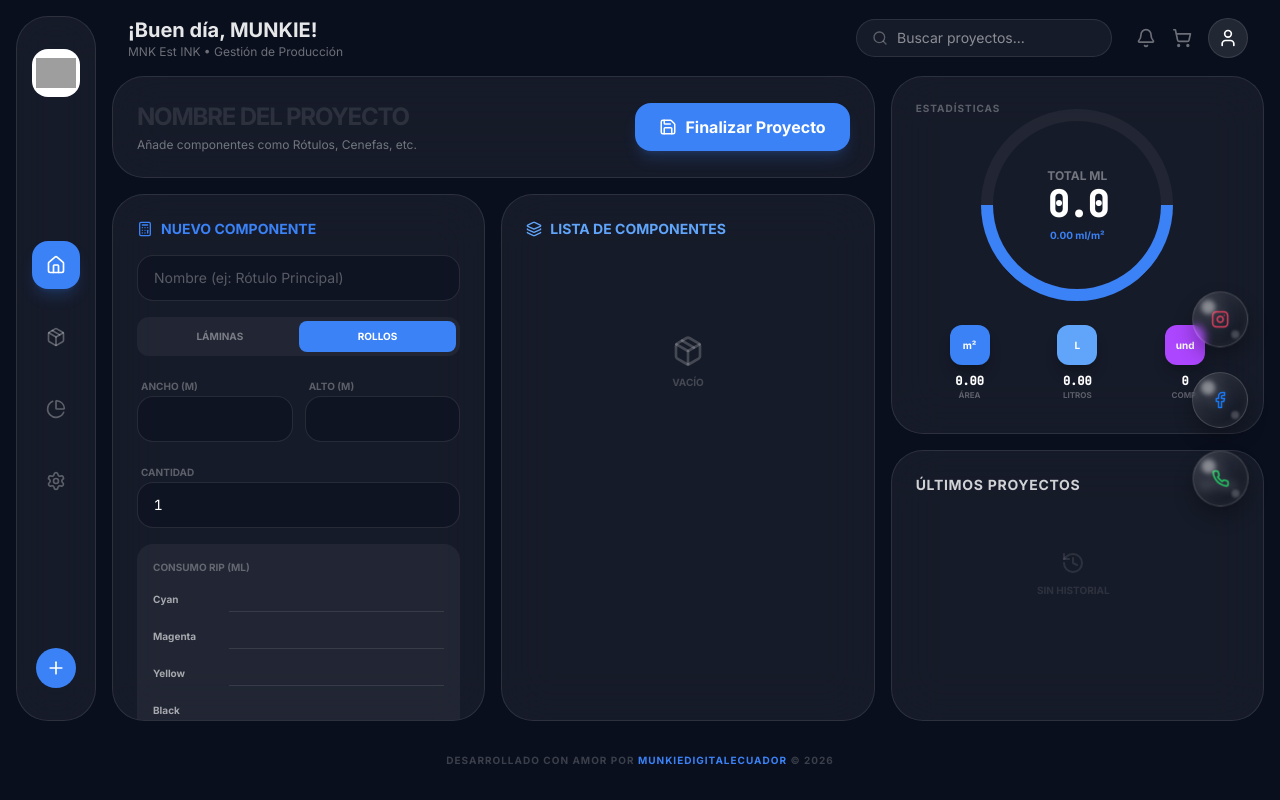
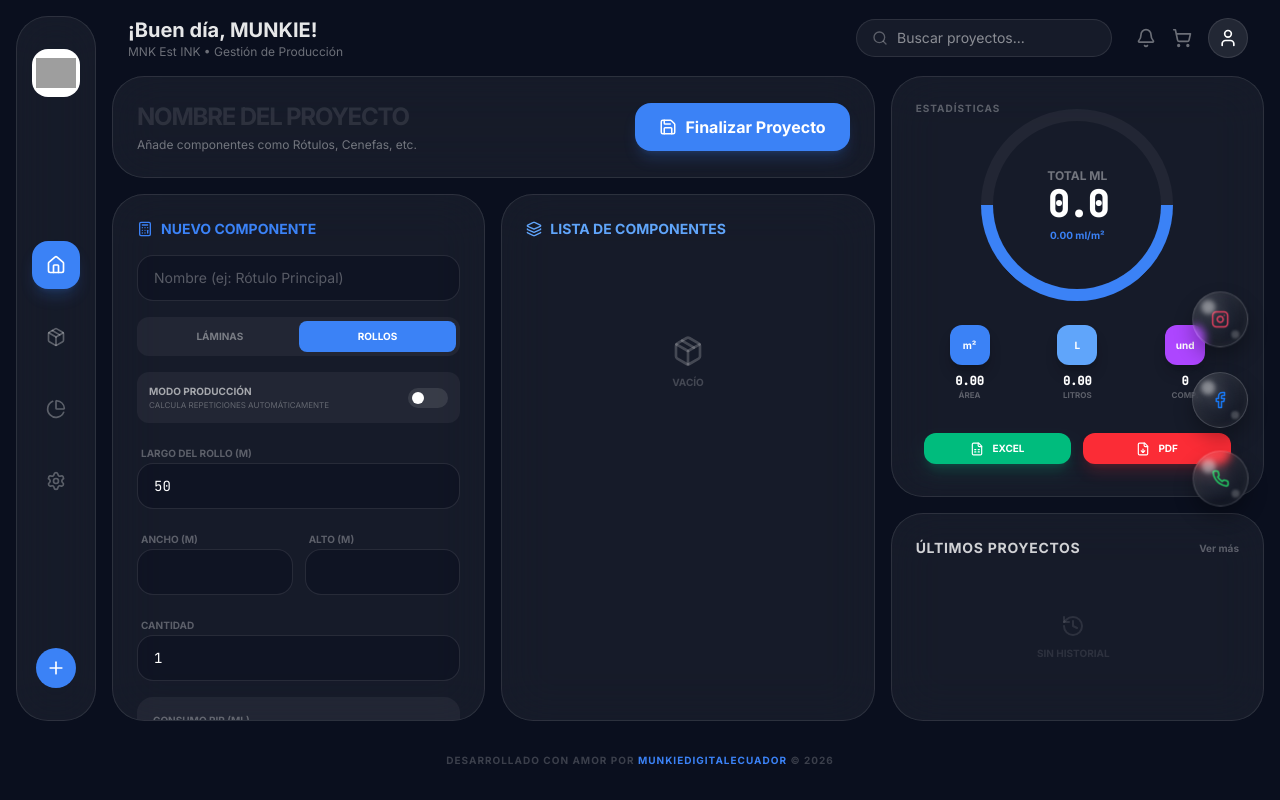
Before and after one commit to munkiedigitalecexe/Calculosdetintasprueba, a React (Vite) app: page / in a window 1280 px wide. Both pictures are taken after a click on the button "ROLLOS". Built offline with nearby package versions, Linux system fonts and the light colour scheme; grey boxes are pictures that could not be loaded.

Commit message:
feat: Enhance project calculation and export
Introduces new fields for production mode calculations (unitsPerStrip, totalUnitsTarget) to better estimate quantities. Adds support for calculating rolls needed for roll substrates. Implements PDF and XLSX export functionality for project data.

```diff
--- a/src/App.tsx
+++ b/src/App.tsx
@@ -21,9 +21,15 @@ import {
   PieChart,
   Package,
   ChevronRight,
-  X
+  X,
+  Download,
+  FileSpreadsheet,
+  FileDown
 } from 'lucide-react';
 import { motion, AnimatePresence } from 'motion/react';
+import * as XLSX from 'xlsx';
+import { jsPDF } from 'jspdf';
+import 'jspdf-autotable';
 import { SubstrateType, InkComponent, Project, ProjectComponent, DEFAULT_ROLL_WIDTH, DEFAULT_ROLL_LENGTH } from './types';
 
 const INITIAL_INKS: InkComponent[] = [
@@ -48,8 +54,20 @@ export default function App() {
     width: 0,
     height: 0,
     quantity: 1,
+    unitsPerStrip: 0,
+    totalUnitsTarget: 0,
+    rollLength: DEFAULT_ROLL_LENGTH,
     inks: INITIAL_INKS.map(ink => ({ ...ink })),
   });
+
+  const [productionMode, setProductionMode] = useState(false);
+
+  useEffect(() => {
+    if (productionMode && newComp.unitsPerStrip > 0 && newComp.totalUnitsTarget > 0) {
+      const calculatedQty = Math.ceil(newComp.totalUnitsTarget / newComp.unitsPerStrip);
+      setNewComp(prev => ({ ...prev, quantity: calculatedQty }));
+    }
+  }, [productionMode, newComp.unitsPerStrip, newComp.totalUnitsTarget]);
 
   useEffect(() => {
     const saved = localStorage.getItem('mnk_ink_projects');
@@ -72,13 +90,20 @@ export default function App() {
       return;
     }
     const area = newComp.width * newComp.height * newComp.quantity;
-    const inkMl = newComp.inks.reduce((sum, ink) => sum + ink.ml, 0);
+    const inkMl = newComp.inks.reduce((sum, ink) => sum + ink.ml, 0) * newComp.quantity;
+
+    let rollsNeeded = 0;
+    if (newComp.substrateType === SubstrateType.ROLL && newComp.height > 0 && newComp.rollLength > 0) {
+      const stripsPerRoll = Math.floor(newComp.rollLength / newComp.height);
+      rollsNeeded = stripsPerRoll > 0 ? newComp.quantity / stripsPerRoll : 0;
+    }
 
     const component: ProjectComponent = {
       id: crypto.randomUUID(),
       ...newComp,
       area,
-      inkMl
+      inkMl,
+      rollsNeeded: rollsNeeded > 0 ? rollsNeeded : undefined
     };
 
     setComponents(prev => [...prev, component]);
@@ -88,6 +113,9 @@ export default function App() {
       width: 0,
       height: 0,
       quantity: 1,
+      unitsPerStrip: 0,
+      totalUnitsTarget: 0,
+      rollLength: DEFAULT_ROLL_LENGTH,
       inks: INITIAL_INKS.map(ink => ({ ...ink })),
     });
   };
@@ -128,6 +156,68 @@ export default function App() {
 
   const deleteProject = (id: string) => {
     setProjects(prev => prev.filter(p => p.id !== id));
+  };
+
+  const exportToExcel = () => {
+    if (components.length === 0) {
+      alert("No hay datos para exportar");
+      return;
+    }
+
+    const data = components.map(c => ({
+      Componente: c.name,
+      Sustrato: c.substrateType,
+      "Ancho (m)": c.width,
+      "Alto (m)": c.height,
+      Cantidad: c.quantity,
+      "Área Total (m2)": c.area.toFixed(2),
+      "Tinta Total (ml)": c.inkMl.toFixed(2),
+      "Unid. por Tira": c.unitsPerStrip || "-",
+      "Total Unidades": c.totalUnitsTarget || "-",
+      "Rollos Estimados": c.rollsNeeded?.toFixed(2) || "-"
+    }));
+
+    const ws = XLSX.utils.json_to_sheet(data);
+    const wb = XLSX.utils.book_new();
+    XLSX.utils.book_append_sheet(wb, ws, "Producción");
+    XLSX.writeFile(wb, `${projectName || 'Proyecto'}_MNK_INK.xlsx`);
+  };
+
+  const exportToPDF = () => {
+    if (components.length === 0) {
+      alert("No hay datos para exportar");
+      return;
+    }
+
+    const doc = new jsPDF();
+    const title = projectName || "PROYECTO MNK EST INK";
+
+    doc.setFontSize(20);
+    doc.text(title.toUpperCase(), 14, 22);
+    doc.setFontSize(11);
+    doc.setTextColor(100);
+    doc.text(`Fecha: ${new Date().toLocaleString()}`, 14, 30);
+    doc.text(`Total Tinta: ${totals.totalInkMl.toFixed(1)} ml`, 14, 38);
+    doc.text(`Rendimiento: ${totals.mlPerM2.toFixed(2)} ml/m2`, 14, 46);
+
+    const tableData = components.map(c => [
+      c.name,
+      c.width + "x" + c.height,
+      c.quantity,
+      c.area.toFixed(2) + " m2",
+      c.inkMl.toFixed(1) + " ml",
+      c.totalUnitsTarget || "-"
+    ]);
+
+    (doc as any).autoTable({
+      startY: 55,
+      head: [['Componente', 'Medida', 'Cant.', 'Área', 'Tinta', 'Unid. Totales']],
+      body: tableData,
+      theme: 'grid',
+      headStyles: { fillColor: [59, 130, 246] }
+    });
+
+    doc.save(`${projectName || 'Proyecto'}_MNK_INK.pdf`);
   };
 
   return (
@@ -239,6 +329,55 @@ export default function App() {
                       </button>
                     </div>
 
+                    {/* Production Mode Toggle */}
+                    <div className="flex items-center justify-between bg-white/5 p-3 rounded-xl">
+                      <div className="flex flex-col">
+                        <span className="text-[10px] font-bold text-white/60 uppercase">Modo Producción</span>
+                        <span className="text-[8px] text-white/30 uppercase">Calcula repeticiones automáticamente</span>
+                      </div>
+                      <button
+                        onClick={() => setProductionMode(!productionMode)}
+                        className={`w-10 h-5 rounded-full relative transition-colors ${productionMode ? 'bg-brand-accent' : 'bg-white/10'}`}
+                      >
+                        <div className={`absolute top-1 w-3 h-3 rounded-full bg-white transition-all ${productionMode ? 'left-6' : 'left-1'}`} />
+                      </button>
+                    </div>
+
+                    {productionMode && (
+                      <div className="grid grid-cols-2 gap-3 bg-brand-accent/5 p-4 rounded-2xl border border-brand-accent/20">
+                        <div className="space-y-1">
+                          <label className="text-[10px] font-bold text-brand-accent uppercase ml-1">Unid. por Tira</label>
+                          <input
+                            type="number"
+                            className="input-field-dark border-brand-accent/20"
+                            value={newComp.unitsPerStrip || ''}
+                            onChange={e => setNewComp(prev => ({ ...prev, unitsPerStrip: parseInt(e.target.value) || 0 }))}
+                          />
+                        </div>
+                        <div className="space-y-1">
+                          <label className="text-[10px] font-bold text-brand-accent uppercase ml-1">Total Unidades</label>
+                          <input
+                            type="number"
+                            className="input-field-dark border-brand-accent/20"
+                            value={newComp.totalUnitsTarget || ''}
+                            onChange={e => setNewComp(prev => ({ ...prev, totalUnitsTarget: parseInt(e.target.value) || 0 }))}
+                          />
+                        </div>
+                      </div>
+                    )}
+
+                    {newComp.substrateType === SubstrateType.ROLL && (
+                      <div className="space-y-1">
+                        <label className="text-[10px] font-bold text-white/30 uppercase ml-1">Largo del Rollo (m)</label>
+                        <input
+                          type="number"
+                          className="input-field-dark font-mono"
+                          value={newComp.rollLength}
+                          onChange={e => setNewComp(prev => ({ ...prev, rollLength: parseFloat(e.target.value) || 0 }))}
+                        />
+                      </div>
+                    )}
+
                     <div className="grid grid-cols-2 gap-3">
                       <div className="space-y-1">
                         <label className="text-[10px] font-bold text-white/30 uppercase ml-1">Ancho (m)</label>
@@ -329,8 +468,13 @@ export default function App() {
                             <div className="flex flex-col">
                               <span className="text-xs font-bold text-white/80">{comp.name}</span>
                               <span className="text-[10px] text-white/30 font-mono">
-                                {comp.width}x{comp.height}m • x{comp.quantity} • {comp.area.toFixed(2)}m²
+                                {comp.width}x{comp.height}m • x{comp.quantity} {comp.substrateType === SubstrateType.ROLL && comp.rollsNeeded ? `(${comp.rollsNeeded.toFixed(2)} rollos)` : ''}
                               </span>
+                              {comp.totalUnitsTarget && (
+                                <span className="text-[8px] text-brand-accent font-bold uppercase">
+                                  {comp.totalUnitsTarget} unidades totales
+                                </span>
+                              )}
                             </div>
                             <div className="flex items-center gap-4">
                               <span className="text-xs font-bold text-brand-accent font-mono">{comp.inkMl.toFixed(1)}ml</span>
@@ -371,6 +515,23 @@ export default function App() {
                   <StatMini label="Área" value={`${totals.totalArea.toFixed(2)}`} unit="m²" color="bg-brand-accent" />
                   <StatMini label="Litros" value={`${(totals.totalInkMl/1000).toFixed(2)}`} unit="L" color="bg-brand-secondary" />
                   <StatMini label="Comp." value={`${components.length}`} unit="und" color="bg-purple-500" />
+                </div>
+
+                <div className="grid grid-cols-2 w-full gap-3 mt-2">
+                  <button
+                    onClick={exportToExcel}
+                    className="flex items-center justify-center gap-2 bg-emerald-500 hover:bg-emerald-600 text-white py-2 px-4 rounded-xl text-[10px] font-bold transition-all shadow-lg shadow-emerald-500/20"
+                  >
+                    <FileSpreadsheet size={14} />
+                    EXCEL
+                  </button>
+                  <button
+                    onClick={exportToPDF}
+                    className="flex items-center justify-center gap-2 bg-red-500 hover:bg-red-600 text-white py-2 px-4 rounded-xl text-[10px] font-bold transition-all shadow-lg shadow-red-500/20"
+                  >
+                    <FileDown size={14} />
+                    PDF
+                  </button>
                 </div>
               </section>
 
--- a/src/types.ts
+++ b/src/types.ts
@@ -15,7 +15,10 @@ export interface ProjectComponent {
   substrateType: SubstrateType;
   width: number; // in meters
   height: number; // in meters
-  quantity: number;
+  quantity: number; // Number of repetitions/strips
+  unitsPerStrip?: number; // e.g., 40 units per 1.5x0.41m strip
+  totalUnitsTarget?: number; // e.g., 20000 units
+  rollsNeeded?: number; // calculated if ROLL
   inks: InkComponent[];
   area: number;
   inkMl: number;
```
Also changed, not shown: package.json (+9 -6 lines), 1 other file (tests, documents, lock files or other folders).
